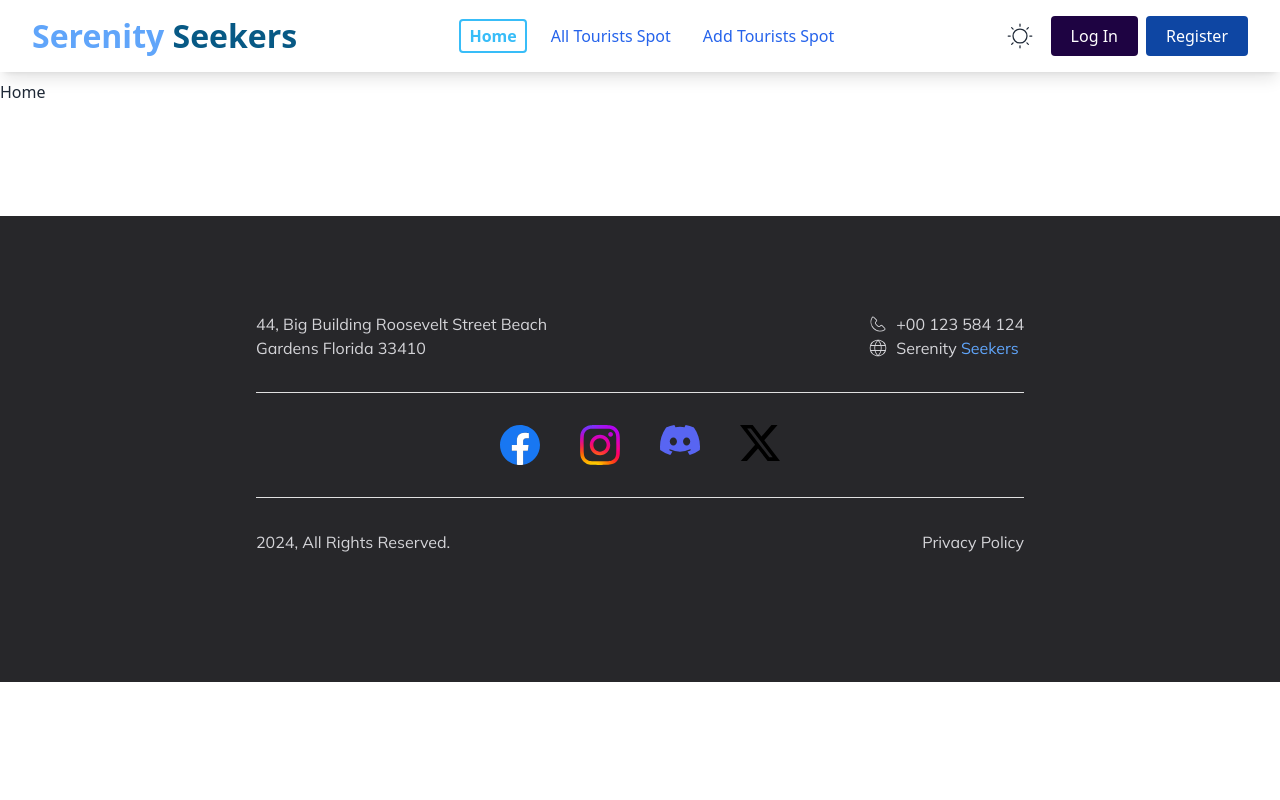
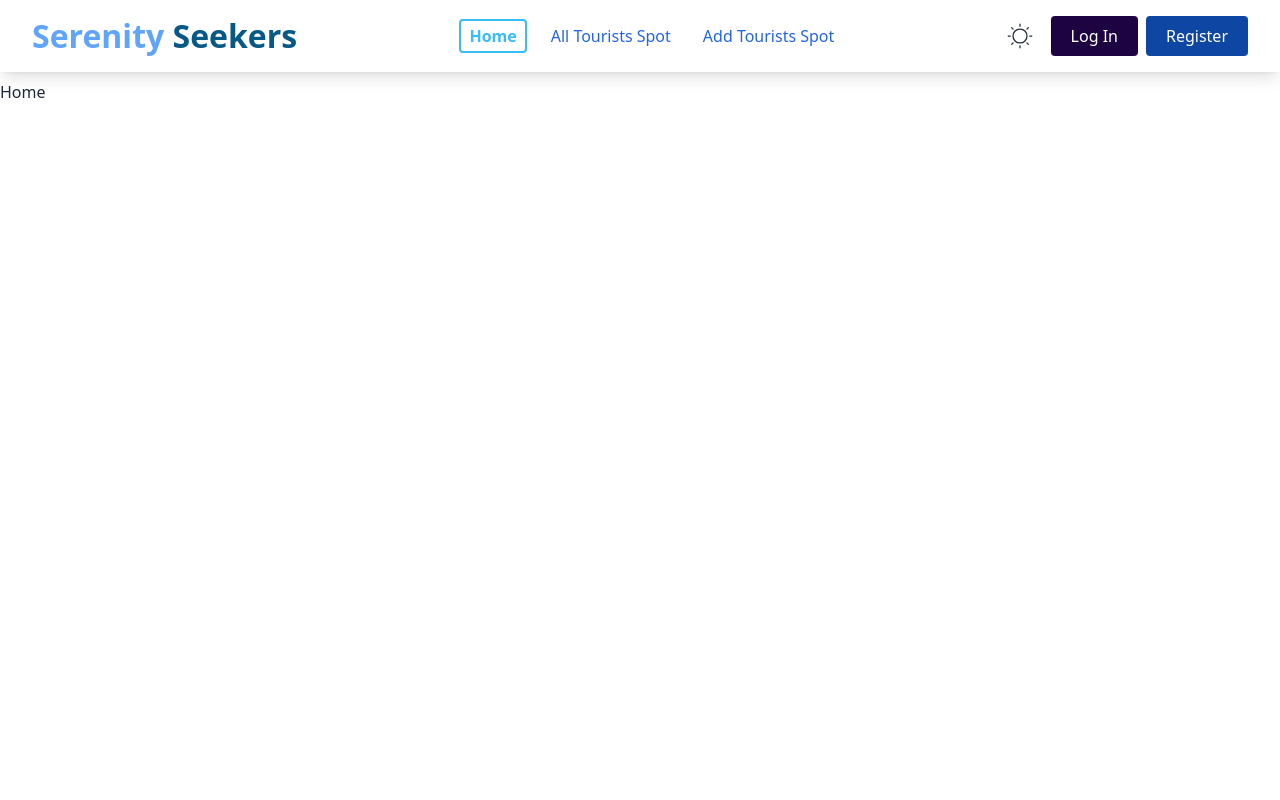
Before and after one commit to zahidtdx61/Serenity-Seekers-Frontend, a React (Vite) app: page / in a window 1280 px wide. Shown: the top 800 px of the page. Built offline with nearby package versions, Linux system fonts and the light colour scheme; no server answers.

Commit message:
fixed page height for footer

```diff
--- a/src/pages/Home.jsx
+++ b/src/pages/Home.jsx
@@ -6,7 +6,7 @@ const Home = () => {
       <Helmet>
         <title>Serenity Seekers | Home</title>
       </Helmet>
-      <div>Home</div>
+      <div className="min-h-[calc(100vh-116px)]">Home</div>
     </>
   );
 };
--- a/src/pages/Register.jsx
+++ b/src/pages/Register.jsx
@@ -149,7 +149,7 @@ const Register = () => {
         <title>Serenity Seekers | Register</title>
       </Helmet>
 
-      <div className="w-full flex mb-4 relative">
+      <div className="w-full flex mb-4 relative min-h-[calc(100vh-116px)]">
         <div className="flex-1 flex items-center justify-center h-full">
           <div className="w-full max-w-md px-4  text-gray-600 sm:px-0">
             <div className="">
```
